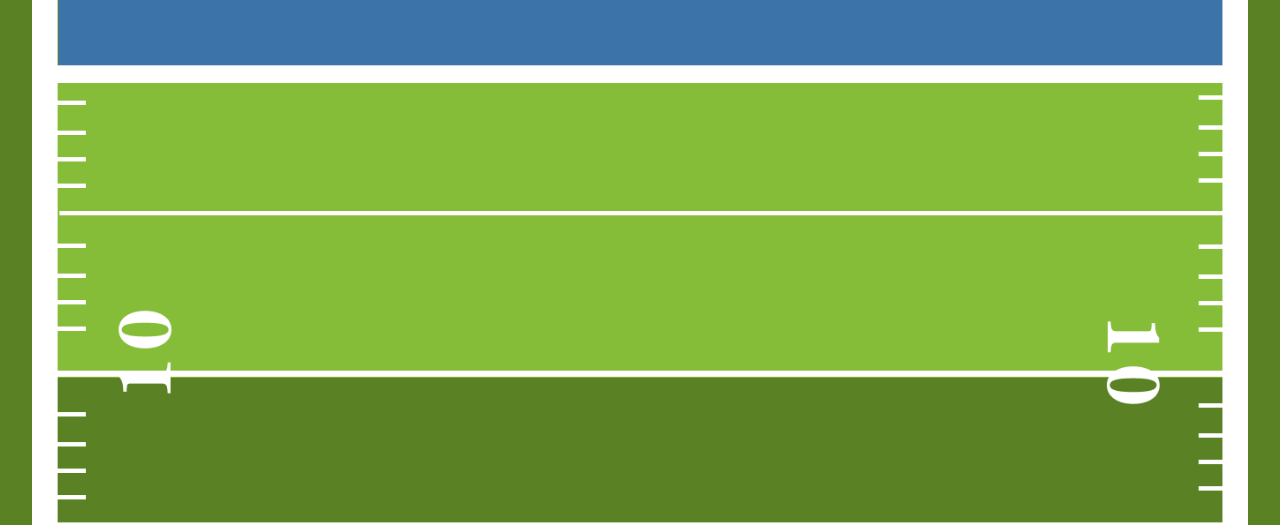
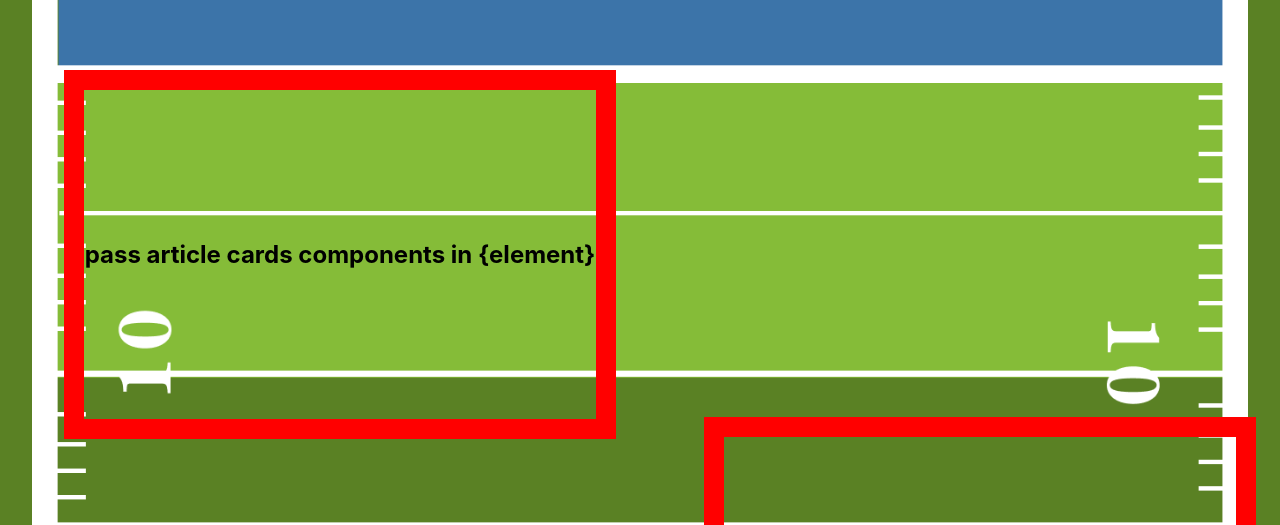
Before and after one commit to dailybruin/rivalry-issue-2023, a React (Create React App) app: page / in a window 1280 px wide. Shown: the part 315-840 px from the top of the page. Built offline with nearby package versions, Linux system fonts and the light colour scheme; the HTML template or start-up script is replaced by a standard one.

Commit message:
finished desktop compoents and gave skeleton

```diff
--- a/src/App.js
+++ b/src/App.js
@@ -25,7 +25,7 @@ function App() {
   return (
     <div className="App">
       <Header/>
-      <Desktop/>
+        <Desktop/>
       <Footer/>
     </div>
   );
--- a/src/components/Desktop.js
+++ b/src/components/Desktop.js
@@ -2,34 +2,54 @@ import styled from 'styled-components'
 import field_img from "../images/field_image.png"
 
 const ImageContainer = styled.div`
+    background-color: #5A8124;
+    justify-content: center;
+    align-items: center;
+    overflow: hidden;
     position: relative;
+`;
+
+const FieldImage = styled.img`
+    width: 95%;
+    z-index: 1;
+    position: relative;
+`;
+
+const CardContainer = styled.div`
+    width: 40%;
+    border: 20px solid red;
+    z-index: 2;
+
     display: flex;
     justify-content: center;
     align-items: center;
-    background-color: #5A8124;
+
+    position: absolute;
+    aspect-ratio: 14 / 9;
+    left: ${(props) => (props.index % 2) ? 55 : 5}%;
+    top: ${(props) => ((props.index > 3) ? props.index * 9 + 18 : props.index * 9 + 10)}%; /* Adjust to your desired vertical position */
+    z-index: 1;
 `;
-
-const FieldImage = styled.img`
-    position: relative;
-    width: 95%;
-`;
-
-// const CardContainer = styled.div`
-//     poition: absolute;
-//     width: 20%;
-//     boarder: 10px solid red;
-// `;
 
 
 
-const Desktop = () => {
-    console.log(FieldImage.height)
+const Desktop = (props) => {
+
+    const articles = [1,2,3,4,5,6,7,8];
 
     return (
         <ImageContainer>
+
             <FieldImage
                 src={field_img}
             />
+
+            {articles.map((element, index) => (
+                <CardContainer element={element} index={index}>
+                    <h2>pass article cards components in {'{element}'}</h2>
+                </CardContainer>
+            ))}
+
         </ImageContainer>
     )
 }
```
